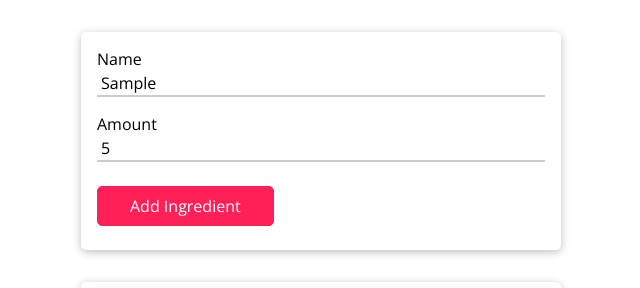
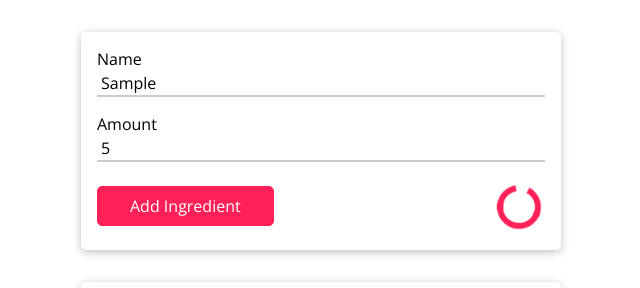
Before and after one commit to NightThinker/start-hooks-udemy, a React (Create React App) app: page / in a window 1280 px wide. Both pictures are taken after typing "Sample", "5" into the empty fields and a click on the button "Add Ingredient". Shown: the top 288 px of the page, without its empty margins (319-959 px from the left). Built offline with nearby package versions, Linux system fonts and the light colour scheme; no server answers; the HTML template or start-up script is replaced by a standard one.

Commit message:
fuc deletelist and loading

```diff
--- a/src/components/Ingredients/IngredientForm/IngredientForm.js
+++ b/src/components/Ingredients/IngredientForm/IngredientForm.js
@@ -1,6 +1,7 @@
 import React, { useState } from 'react';
 
 import Card from '../../UI/Card/Card';
+import LoadingIndicator from '../../UI/LoadingIndicator/LoadingIndicator';
 import { IngredientFormStyle, FormControlStyle, IngredientFormActions } from './IngredientFormStyle';
 
 const IngredientForm = React.memo(props => {
@@ -30,6 +31,7 @@ const IngredientForm = React.memo(props => {
 					</FormControlStyle>
 					<IngredientFormActions>
 						<button type='submit'>Add Ingredient</button>
+						{props.loading && <LoadingIndicator />}
 					</IngredientFormActions>
 				</form>
 			</Card>
--- a/src/components/Ingredients/Ingredients/Ingredients.js
+++ b/src/components/Ingredients/Ingredients/Ingredients.js
@@ -6,6 +6,7 @@ import Search from '../Search/Search';
 
 const Ingredients = () => {
 	const [ userIngredients, setUserIngredients ] = useState([]);
+	const [ isLoading, setIsLoading ] = useState(false);
 
 	useEffect(
 		() => {
@@ -19,12 +20,14 @@ const Ingredients = () => {
 	}, []);
 
 	const addIngredientHandler = ingredient => {
+		setIsLoading(true);
 		fetch('https://start-hooks-udemy.firebaseio.com/ingredients.json', {
 			method: 'POST',
 			body: JSON.stringify(ingredient),
 			headers: { 'Content-Type': 'application/json' }
 		})
 			.then(res => {
+				setIsLoading(false);
 				return res.json();
 			})
 			.then(resData => {
@@ -33,11 +36,17 @@ const Ingredients = () => {
 	};
 
 	const removeIngredientHandler = ingredientId => {
-		setUserIngredients(prevIngredients => prevIngredients.filter(ingredient => ingredient.id !== ingredientId));
+		setIsLoading(true);
+		fetch(`https://start-hooks-udemy.firebaseio.com/ingredients/${ingredientId}.json`, {
+			method: 'DELETE'
+		}).then(res => {
+			setIsLoading(false);
+			setUserIngredients(prevIngredients => prevIngredients.filter(ingredient => ingredient.id !== ingredientId));
+		});
 	};
 	return (
 		<div>
-			<IngredientForm onAddIngredient={addIngredientHandler} />
+			<IngredientForm onAddIngredient={addIngredientHandler} loading={isLoading} />
 
 			<section>
 				<Search onLoadIngredients={filteredIngredientsHandler} />
--- a/src/components/UI/LoadingIndicator/LoadingIndicator.js
+++ b/src/components/UI/LoadingIndicator/LoadingIndicator.js
@@ -1,38 +1,14 @@
-import styled, { keyframes } from 'styled-components';
+import React from 'react';
 
-const spiner = keyframes`
-  0% {
-    transform: rotate(0deg);
-  }
-  100% {
-    transform: rotate(360deg);
-  }
-`;
+import { LoadingStyle } from './LoadingIndicatorStyle';
 
-export const LoadingStyle = styled.div`
-	display: inline-block;
-	position: relative;
-	width: 54px;
-	height: 54px;
-	div {
-		box-sizing: border-box;
-		display: block;
-		position: absolute;
-		width: 44px;
-		height: 44px;
-		margin: 6px;
-		border: 6px solid #ff2058;
-		border-radius: 50%;
-		animation: ${spiner} 1.2s cubic-bezier(0.5, 0, 0.5, 1) infinite;
-		border-color: #ff2058 transparent transparent transparent;
-		&:nth-child(1) {
-			animation-delay: -0.45s;
-		}
-		&:nth-child(2) {
-			animation-delay: -0.3s;
-		}
-		&:nth-child(3) {
-			animation-delay: -0.15s;
-		}
-	}
-`;
+const LoadingIndicator = () => (
+	<LoadingStyle>
+		<div />
+		<div />
+		<div />
+		<div />
+	</LoadingStyle>
+);
+
+export default LoadingIndicator;
--- a/src/components/UI/LoadingIndicator/LoadingIndicatorStyle.js
+++ b/src/components/UI/LoadingIndicator/LoadingIndicatorStyle.js
@@ -1,16 +1,38 @@
-import React from 'react';
+import styled, { keyframes } from 'styled-components';
 
-import { LoadingStyle } from './LoadingIndicator';
+const spiner = keyframes`
+  0% {
+    transform: rotate(0deg);
+  }
+  100% {
+    transform: rotate(360deg);
+  }
+`;
 
-import './LoadingIndicator.css';
-
-const LoadingIndicator = () => (
-	<LoadingStyle>
-		<div />
-		<div />
-		<div />
-		<div />
-	</LoadingStyle>
-);
-
-export default LoadingIndicator;
+export const LoadingStyle = styled.div`
+	display: inline-block;
+	position: relative;
+	width: 54px;
+	height: 54px;
+	div {
+		box-sizing: border-box;
+		display: block;
+		position: absolute;
+		width: 44px;
+		height: 44px;
+		margin: 6px;
+		border: 6px solid #ff2058;
+		border-radius: 50%;
+		animation: ${spiner} 1.2s cubic-bezier(0.5, 0, 0.5, 1) infinite;
+		border-color: #ff2058 transparent transparent transparent;
+		&:nth-child(1) {
+			animation-delay: -0.45s;
+		}
+		&:nth-child(2) {
+			animation-delay: -0.3s;
+		}
+		&:nth-child(3) {
+			animation-delay: -0.15s;
+		}
+	}
+`;
```
